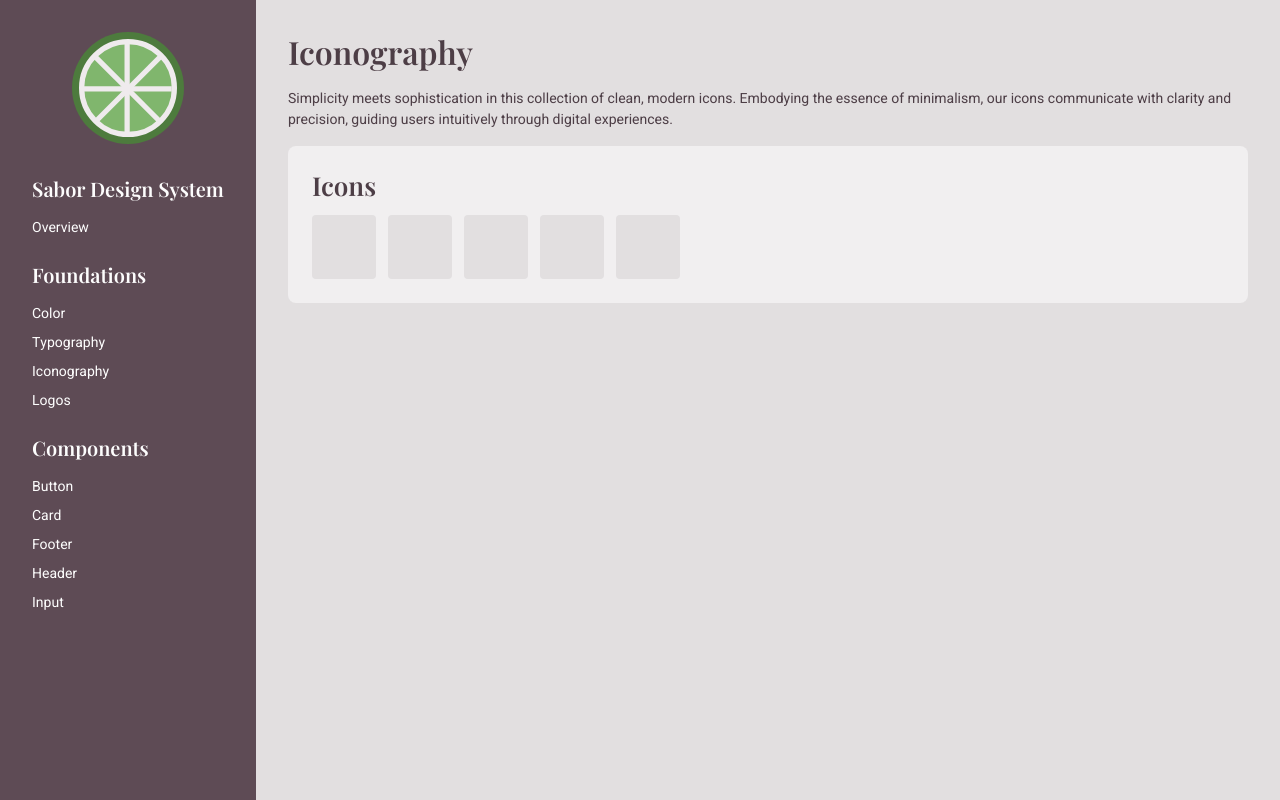
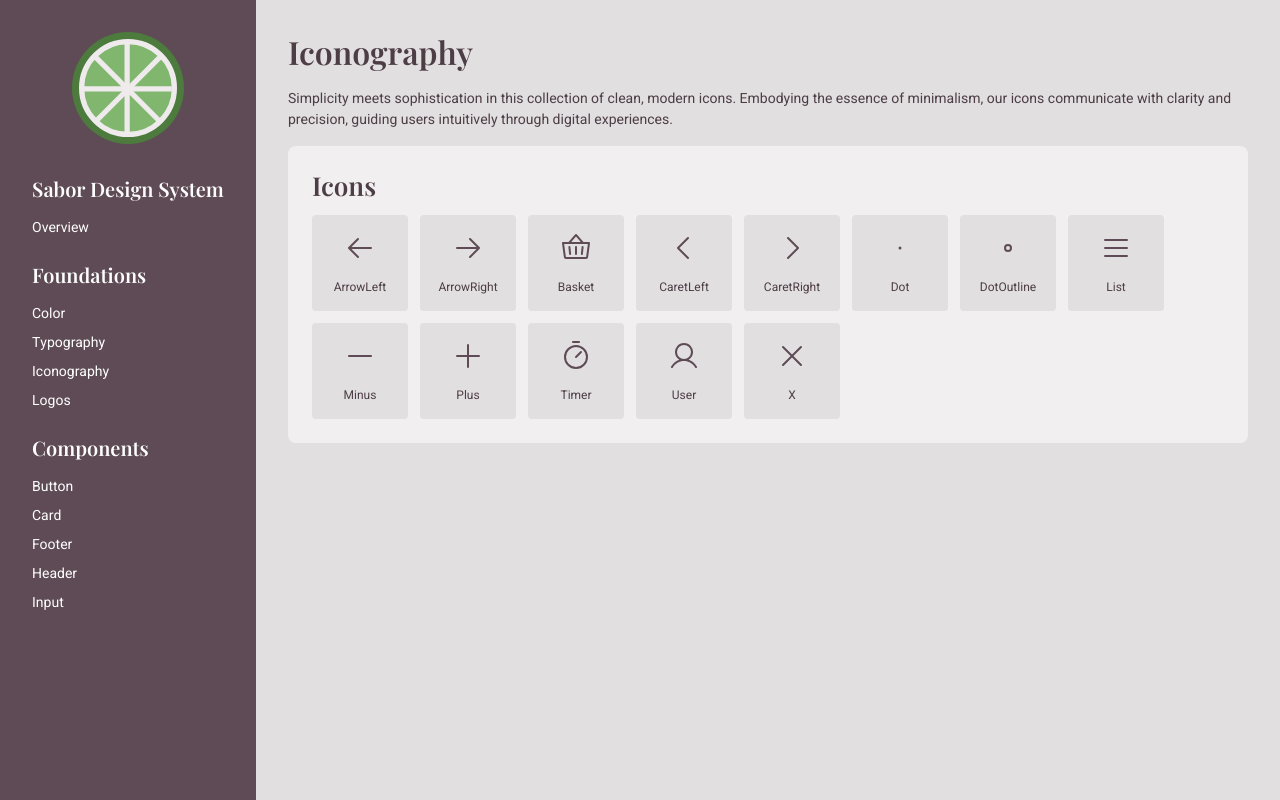
Before and after one commit to mranenko/sabor-design-system, a React (Vite) app: page /foundations/iconography in a window 1280 px wide. Built offline with nearby package versions, Linux system fonts and the light colour scheme.

Commit message:
initial icons

```diff
--- a/src/assets/styles/pages/iconography.scss
+++ b/src/assets/styles/pages/iconography.scss
@@ -1,9 +1,22 @@
 .tile.icon {
+  align-items: center;
   background: var(--color-background-dark);
   border-radius: .25rem;
   color: var(--color-foreground);
-  height: 4rem;
-  width: 4rem;
+  display: flex;
+  flex-direction: column;
+  height: 6rem;
+  justify-content: center;
+  width: 6rem;
+
+  .caption {
+    font-size: var(--font-size-small);
+  }
+
+  .icon {
+    color: var(--color-primary);
+    font-size: var(--font-size-xxx-large);
+  }
 }
 
 .tiles.icons {
--- a/src/pages/OverviewPage.tsx
+++ b/src/pages/OverviewPage.tsx
@@ -1,3 +1,12 @@
+import {
+  ArrowLeft,
+  ArrowRight,
+  Basket,
+  CaretLeft,
+  CaretRight,
+  List,
+  User,
+} from '@phosphor-icons/react'
 import { Link } from 'react-router-dom'
 
 import { Card } from '../components'
@@ -62,11 +71,34 @@ const OverviewPage = () => {
               through digital experiences.
             </p>
             <div className='tiles icons'>
-              <div className='tile icon'></div>
-              <div className='tile icon'></div>
-              <div className='tile icon'></div>
-              <div className='tile icon'></div>
-              <div className='tile icon'></div>
+              <div className='tile icon'>
+                <i className='icon'><ArrowLeft /></i>
+                <span className='caption'>ArrowLeft</span>
+              </div>
+              <div className='tile icon'>
+                <i className='icon'><ArrowRight /></i>
+                <span className='caption'>ArrowRight</span>
+              </div>
+              <div className='tile icon'>
+                <i className='icon'><Basket /></i>
+                <span className='caption'>Basket</span>
+              </div>
+              <div className='tile icon'>
+                <i className='icon'><CaretLeft /></i>
+                <span className='caption'>CaretLeft</span>
+              </div>
+              <div className='tile icon'>
+                <i className='icon'><CaretRight /></i>
+                <span className='caption'>CaretRight</span>
+              </div>
+              <div className='tile icon'>
+                <i className='icon'><List /></i>
+                <span className='caption'>List</span>
+              </div>
+              <div className='tile icon'>
+                <i className='icon'><User /></i>
+                <span className='caption'>User</span>
+              </div>
             </div>
           </Card>
         </Link>
--- a/src/pages/foundations/IconographyPage.tsx
+++ b/src/pages/foundations/IconographyPage.tsx
@@ -1,3 +1,19 @@
+import {
+  ArrowLeft,
+  ArrowRight,
+  Basket,
+  CaretLeft,
+  CaretRight,
+  Dot,
+  DotOutline,
+  List,
+  Minus,
+  Plus,
+  Timer,
+  User,
+  X,
+} from '@phosphor-icons/react'
+
 import { Card } from '../../components'
 import { Page } from '../../layouts'
 
@@ -16,11 +32,58 @@ const IconographyPage = () => {
         <Card>
           <h2 className='subtitle'>Icons</h2>
           <div className='tiles icons'>
-            <div className='tile icon'></div>
-            <div className='tile icon'></div>
-            <div className='tile icon'></div>
-            <div className='tile icon'></div>
-            <div className='tile icon'></div>
+            <div className='tile icon'>
+              <i className='icon'><ArrowLeft /></i>
+              <span className='caption'>ArrowLeft</span>
+            </div>
+            <div className='tile icon'>
+              <i className='icon'><ArrowRight /></i>
+              <span className='caption'>ArrowRight</span>
+            </div>
+            <div className='tile icon'>
+              <i className='icon'><Basket /></i>
+              <span className='caption'>Basket</span>
+            </div>
+            <div className='tile icon'>
+              <i className='icon'><CaretLeft /></i>
+              <span className='caption'>CaretLeft</span>
+            </div>
+            <div className='tile icon'>
+              <i className='icon'><CaretRight /></i>
+              <span className='caption'>CaretRight</span>
+            </div>
+            <div className='tile icon'>
+              <i className='icon'><Dot /></i>
+              <span className='caption'>Dot</span>
+            </div>
+            <div className='tile icon'>
+              <i className='icon'><DotOutline /></i>
+              <span className='caption'>DotOutline</span>
+            </div>
+            <div className='tile icon'>
+              <i className='icon'><List /></i>
+              <span className='caption'>List</span>
+            </div>
+            <div className='tile icon'>
+              <i className='icon'><Minus /></i>
+              <span className='caption'>Minus</span>
+            </div>
+            <div className='tile icon'>
+              <i className='icon'><Plus /></i>
+              <span className='caption'>Plus</span>
+            </div>
+            <div className='tile icon'>
+              <i className='icon'><Timer /></i>
+              <span className='caption'>Timer</span>
+            </div>
+            <div className='tile icon'>
+              <i className='icon'><User /></i>
+              <span className='caption'>User</span>
+            </div>
+            <div className='tile icon'>
+              <i className='icon'><X /></i>
+              <span className='caption'>X</span>
+            </div>
           </div>
         </Card>
       </section>
```
